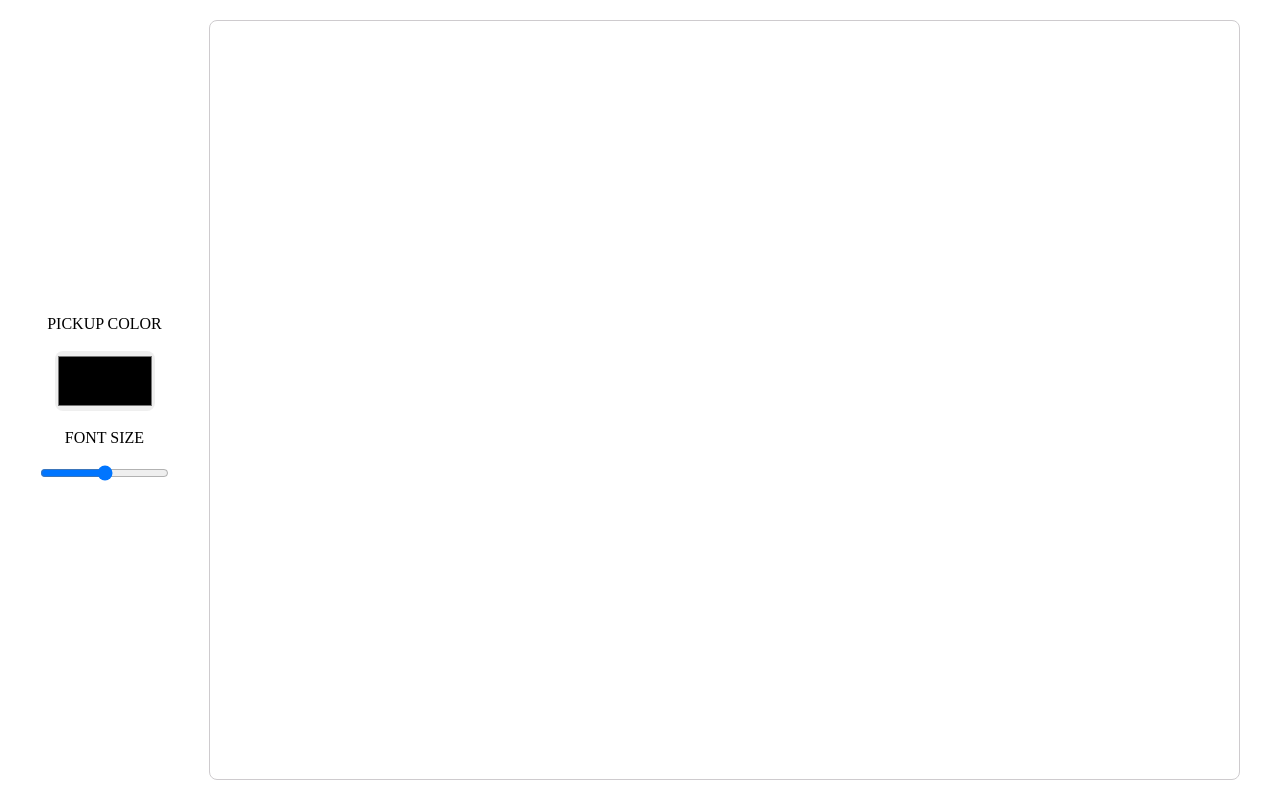
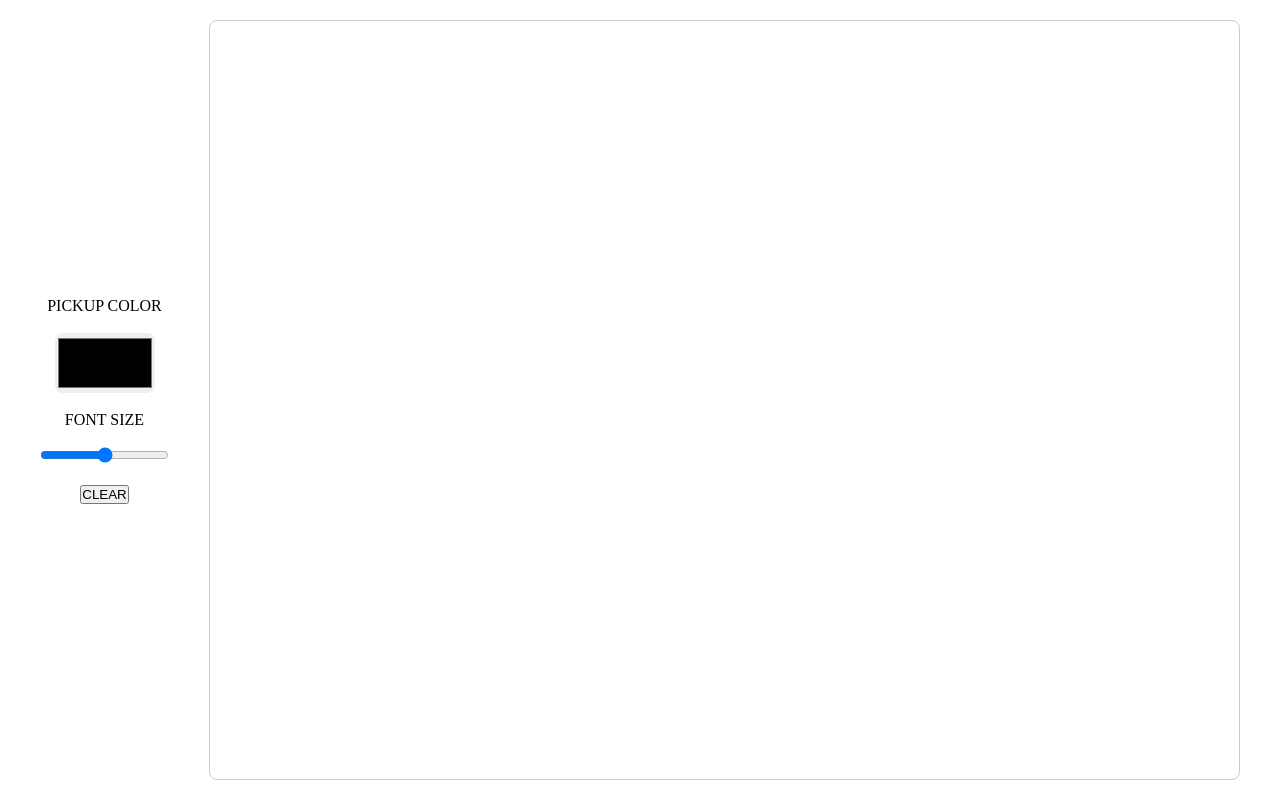
Before and after one commit to Salem-Abderaouf/draw-table, a plain HTML site: page index.html in a window 1280 px wide. Drawn offline with Linux system fonts and the light colour scheme.

Commit message:
Add clear button

```diff
--- a/index.html
+++ b/index.html
@@ -17,7 +17,8 @@
             <br><br>
             <label for="font-size">FONT SIZE</label><br><br>
             <input type="range" name="font-size" min="2" max="10" step="2" id="font-size">
-
+            <br><br>
+            <button id="clear-btn">CLEAR</button>
         </div>
         <div class="board-draw">
             <canvas id="canva"></canvas>
```
